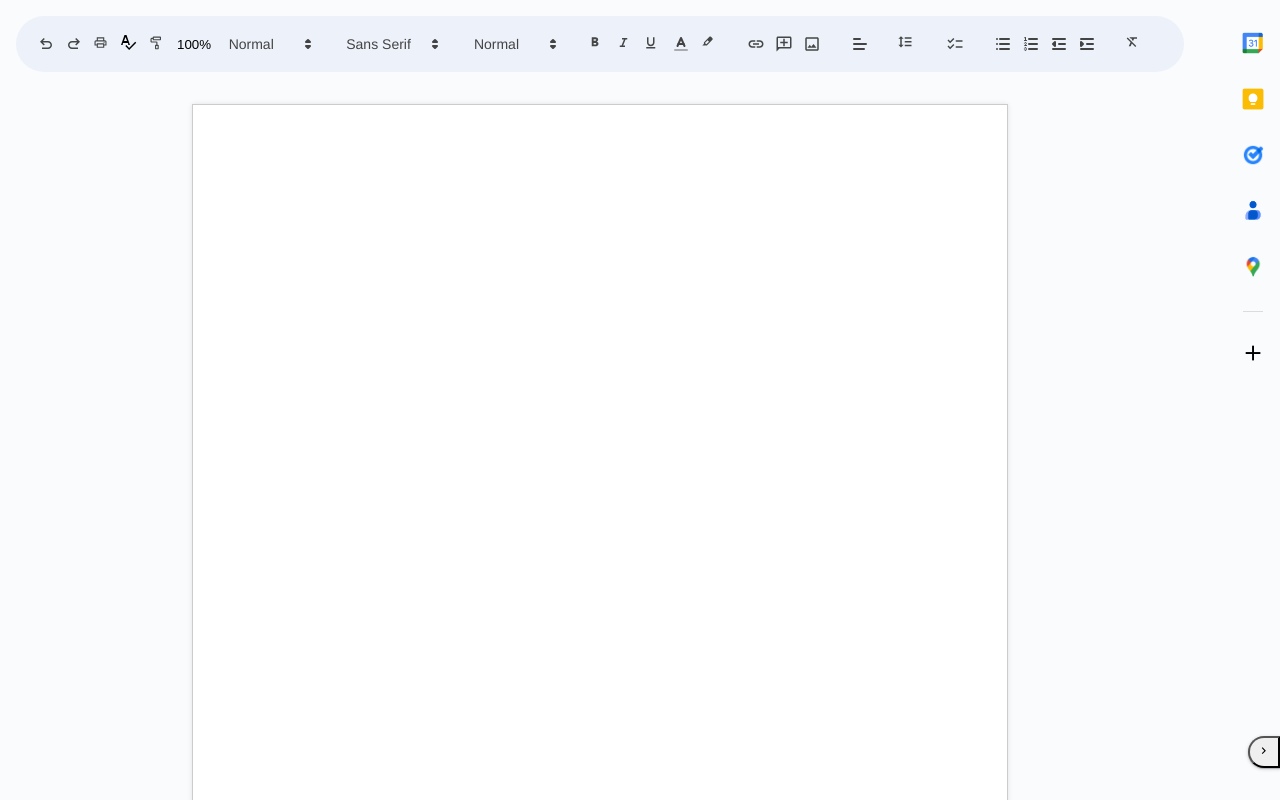
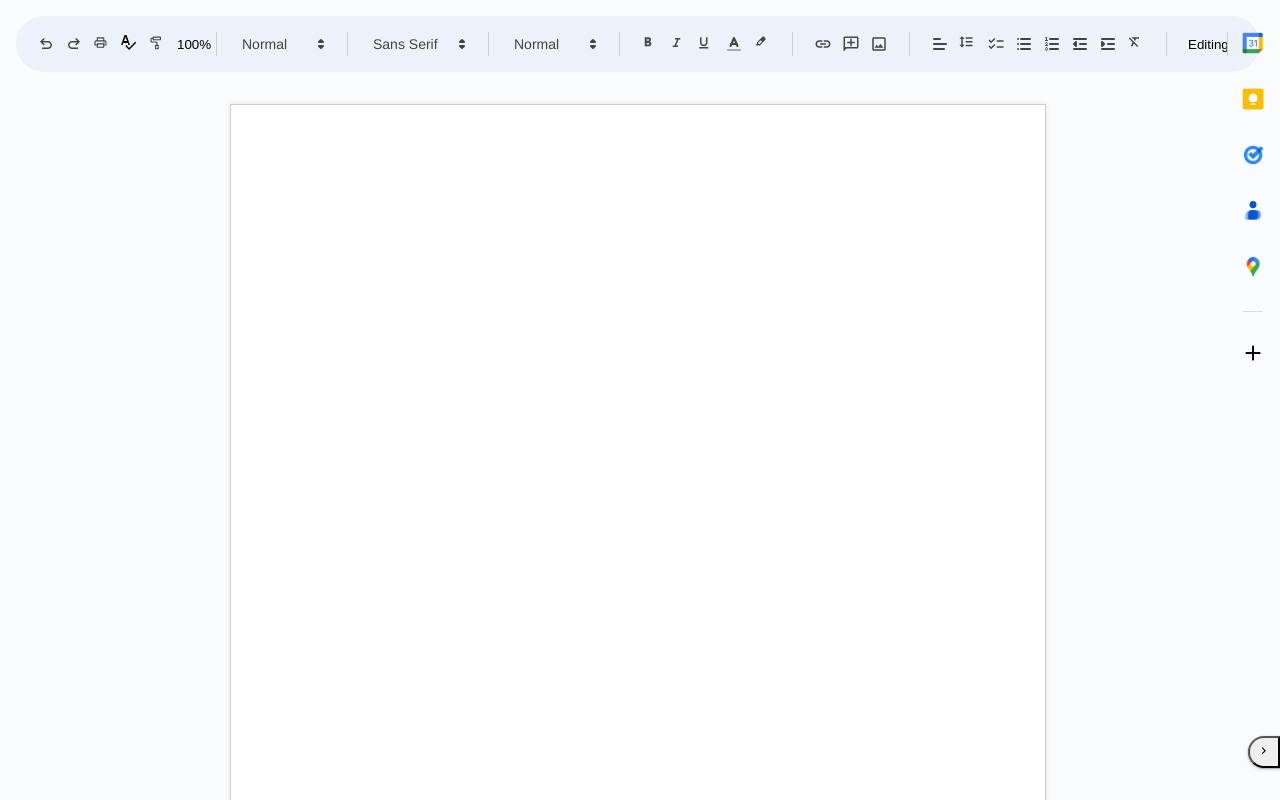
Before and after one commit to ahzamir/google-docs-clone, a React (Create React App) app: page / in a window 1280 px wide. Shown: the top 800 px of the page. Built offline with nearby package versions, Linux system fonts and the light colour scheme.

Commit message:
added the separate line for toolbar options

```diff
--- a/src/components/CustomizedQuill/index.js
+++ b/src/components/CustomizedQuill/index.js
@@ -9,11 +9,8 @@ const CustomizedQuill = ({ value, onChange }) => {
         [{ 'size': ['small', false, 'large', 'huge'] }],
         ['bold', 'italic', 'underline', { 'color': [] }, { 'background': [] }],
         ['link', 'comment', 'image'],
-        [{ 'align': [] }],
-        ['line-and-paragraph-spacing'],
-        ['checklist'],
-        [{ 'list': 'bullet' }, { 'list': 'ordered' }, { 'indent': '-1' }, { 'indent': '+1' }],
-        ['clean']
+        [{ 'align': [] }, 'line-and-paragraph-spacing', 'checklist', { 'list': 'bullet' }, { 'list': 'ordered' }, { 'indent': '-1' }, { 'indent': '+1' }, 'clean'],
+        ['editing']
     ];
 
     var icons = ReactQuill.Quill.import('ui/icons');
@@ -63,6 +60,7 @@ const CustomizedQuill = ({ value, onChange }) => {
     <path xmlns="http://www.w3.org/2000/svg" fill="#444746" fill-rule="evenodd" d="M9,14 L18,14 L18,12 L9,12 L9,14 L9,14 Z M9,2 L9,4 L18,4 L18,2 L9,2 L9,2 Z M7.5,4 L4,0.5 L0.5,4 L3,4 L3,12 L0.5,12 L4,15.5 L7.5,12 L5,12 L5,4 L7.5,4 L7.5,4 Z M9,9 L18,9 L18,7 L9,7 L9,9 L9,9 Z" transform="translate(0 1)"/>
     </svg>`;
     icons['zoom'] = '100%';
+    icons['editing'] = "Editing";
 
     return <ReactQuill
         theme="snow"
--- a/src/components/TextEditor/TextEditor.css
+++ b/src/components/TextEditor/TextEditor.css
@@ -33,6 +33,21 @@
     justify-content: space-between;
 }
 
+.quill .ql-formats {
+    display: flex;
+    align-items: center;
+    margin: 0 !important;
+}
+
+.quill .ql-formats:after {
+    content: "";
+    display: block;
+    width: 1px;
+    height: 1.5rem;
+    background-color: #ccc;
+    margin: 0 1rem;
+}
+
 .sidebar-open {
     margin-right: 5rem;
 }
```
